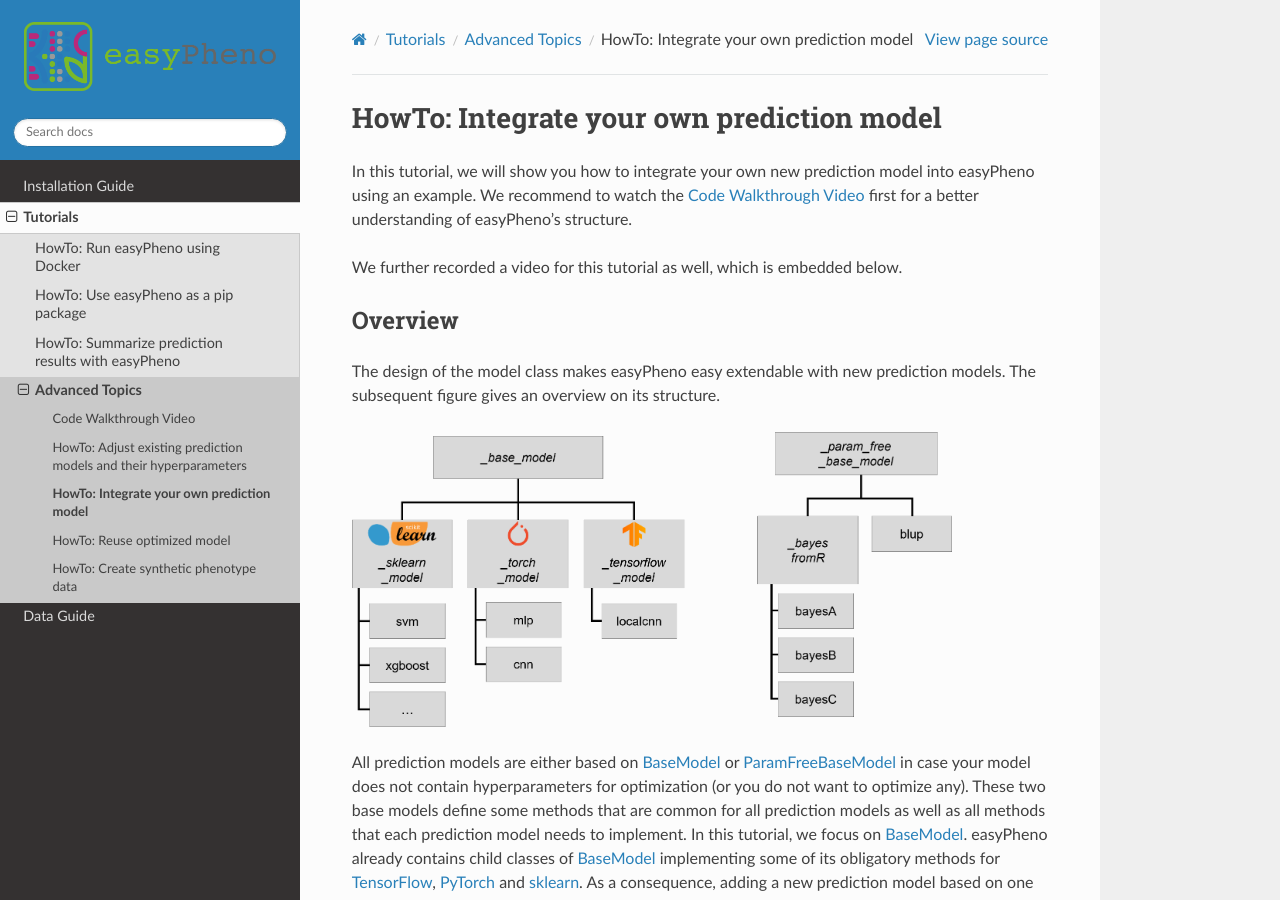
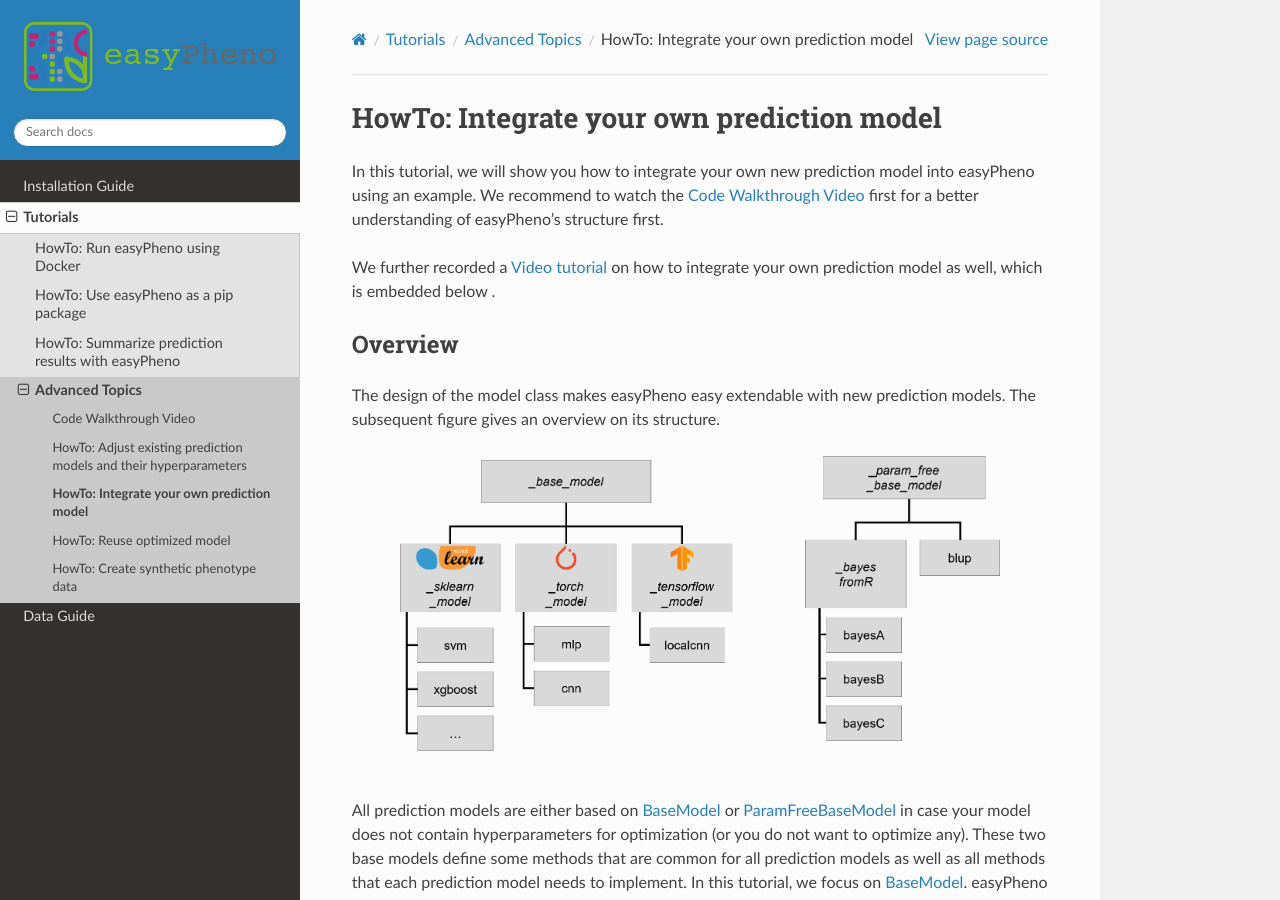
Before and after one commit to grimmlab/easyPheno, a Sphinx documentation site: the page built from docs/source/tutorials/tut_adv_add_new.rst, in a window 1280 px wide and 900 px high. Built offline with Sphinx 7.4.7 and the Read the Docs theme 2.0.0, drawn with Linux system fonts in a browser that asks for light colours; pages that are not in the unit, such as notebooks, are missing from menus.

Commit message:
tutorial update

```diff
--- a/docs/source/tutorials/tut_adv_add_new.rst
+++ b/docs/source/tutorials/tut_adv_add_new.rst
@@ -1,9 +1,9 @@
 HowTo: Integrate your own prediction model
 ==================================================
 In this tutorial, we will show you how to integrate your own new prediction model into easyPheno using an example.
-We recommend to watch the :ref:`Code Walkthrough Video` first for a better understanding of easyPheno's structure.
+We recommend to watch the :ref:`Code Walkthrough Video` first for a better understanding of easyPheno's structure first.
 
-We further recorded a video for this tutorial as well, which is embedded below.
+We further recorded a :ref:`Video tutorial` on how to integrate your own prediction model as well, which is embedded below .
 
 Overview
 """"""""""""""
@@ -12,9 +12,10 @@ The design of the model class makes easyPheno easy extendable with new predictio
 .. image:: https://raw.githubusercontent.com/grimmlab/easyPheno/main/docs/image/classoverview.png
     :width: 600
     :alt: structure of easypheno.model
+    :align: center
 
-All prediction models are either
-based on `BaseModel <https://github.com/grimmlab/easyPheno/blob/b9b5d5e588f4201f84eca8617601081e8d034f92/easypheno/model/_base_model.py>`_ or
+|
+All prediction models are either based on `BaseModel <https://github.com/grimmlab/easyPheno/blob/b9b5d5e588f4201f84eca8617601081e8d034f92/easypheno/model/_base_model.py>`_ or
 `ParamFreeBaseModel <https://github.com/grimmlab/easyPheno/blob/b9b5d5e588f4201f84eca8617601081e8d034f92/easypheno/model/_param_free_base_model.py>`_
 in case your model does not contain hyperparameters for optimization (or you do not want to optimize any).
 These two base models define some methods that are common for all prediction models as well as all methods that each prediction model needs to implement.
```
